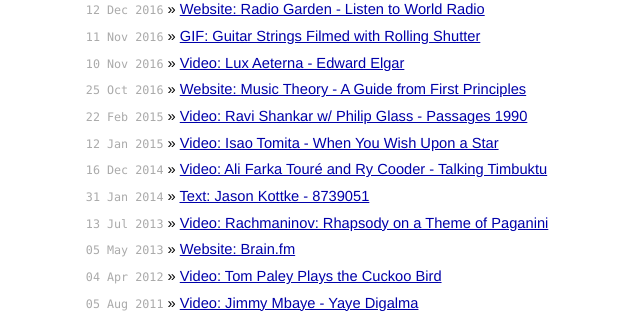
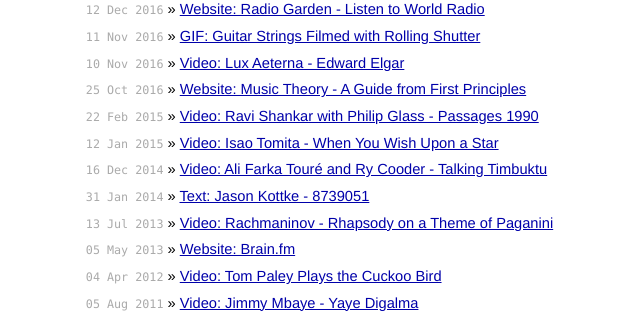
Before and after one commit to domainsofapp/domainsofapp.github.io, a Jekyll site: the page built from index.html, in a window 1280 px wide and 900 px high, scrolled down 2703 px. Shown: the part 152-472 px from the top of the window, without its empty margins (246-886 px from the left). Built offline with Jekyll 4.4.1, drawn with Linux system fonts in a browser that asks for light colours.

Commit message:
Minor edits

```diff
--- a/index.html
+++ b/index.html
@@ -139,11 +139,11 @@
 <li><span>11 Nov 2016</span> &raquo; <a href="https://imgur.com/RNVZm5b/">GIF: Guitar Strings Filmed with Rolling Shutter</a></li>
 <li><span>10 Nov 2016</span> &raquo; <a href="https://www.youtube.com/watch?v=IwdeqVmXlHk/">Video: Lux Aeterna - Edward Elgar</a></li>
 <li><span>25 Oct 2016</span> &raquo; <a href="http://www.lightnote.co/">Website: Music Theory - A Guide from First Principles</a></li>
-<li><span>22 Feb 2015</span> &raquo; <a href="https://www.youtube.com/watch?v=HYaJqrDpmAE/">Video: Ravi Shankar w/ Philip Glass - Passages 1990</a></li>
+<li><span>22 Feb 2015</span> &raquo; <a href="https://www.youtube.com/watch?v=HYaJqrDpmAE/">Video: Ravi Shankar with Philip Glass - Passages 1990</a></li>
 <li><span>12 Jan 2015</span> &raquo; <a href="https://www.youtube.com/watch?v=hxPyZMC1a4Q/">Video: Isao Tomita - When You Wish Upon a Star</a></li>
 <li><span>16 Dec 2014</span> &raquo; <a href="https://www.youtube.com/watch?v=g0iaTsSHuWY/">Video: Ali Farka Touré and Ry Cooder - Talking Timbuktu</a></li>
 <li><span>31 Jan 2014</span> &raquo; <a href="https://gist.github.com/jkottke/8739051/">Text: Jason Kottke - 8739051</a></li>
-<li><span>13 Jul 2013</span> &raquo; <a href="https://www.youtube.com/watch?v=c33q87s03h4/">Video: Rachmaninov: Rhapsody on a Theme of Paganini</a></li>
+<li><span>13 Jul 2013</span> &raquo; <a href="https://www.youtube.com/watch?v=c33q87s03h4/">Video: Rachmaninov - Rhapsody on a Theme of Paganini</a></li>
 <li><span>05 May 2013</span> &raquo; <a href="https://www.brain.fm/">Website: Brain.fm</a></li>
 <li><span>04 Apr 2012</span> &raquo; <a href="https://www.youtube.com/watch?v=hZMkma5fm3s/">Video: Tom Paley Plays the Cuckoo Bird</a></li>
 <li><span>05 Aug 2011</span> &raquo; <a href="https://www.youtube.com/watch?v=_iwtJwyMzGc/">Video: Jimmy Mbaye - Yaye Digalma</a></li>
```
